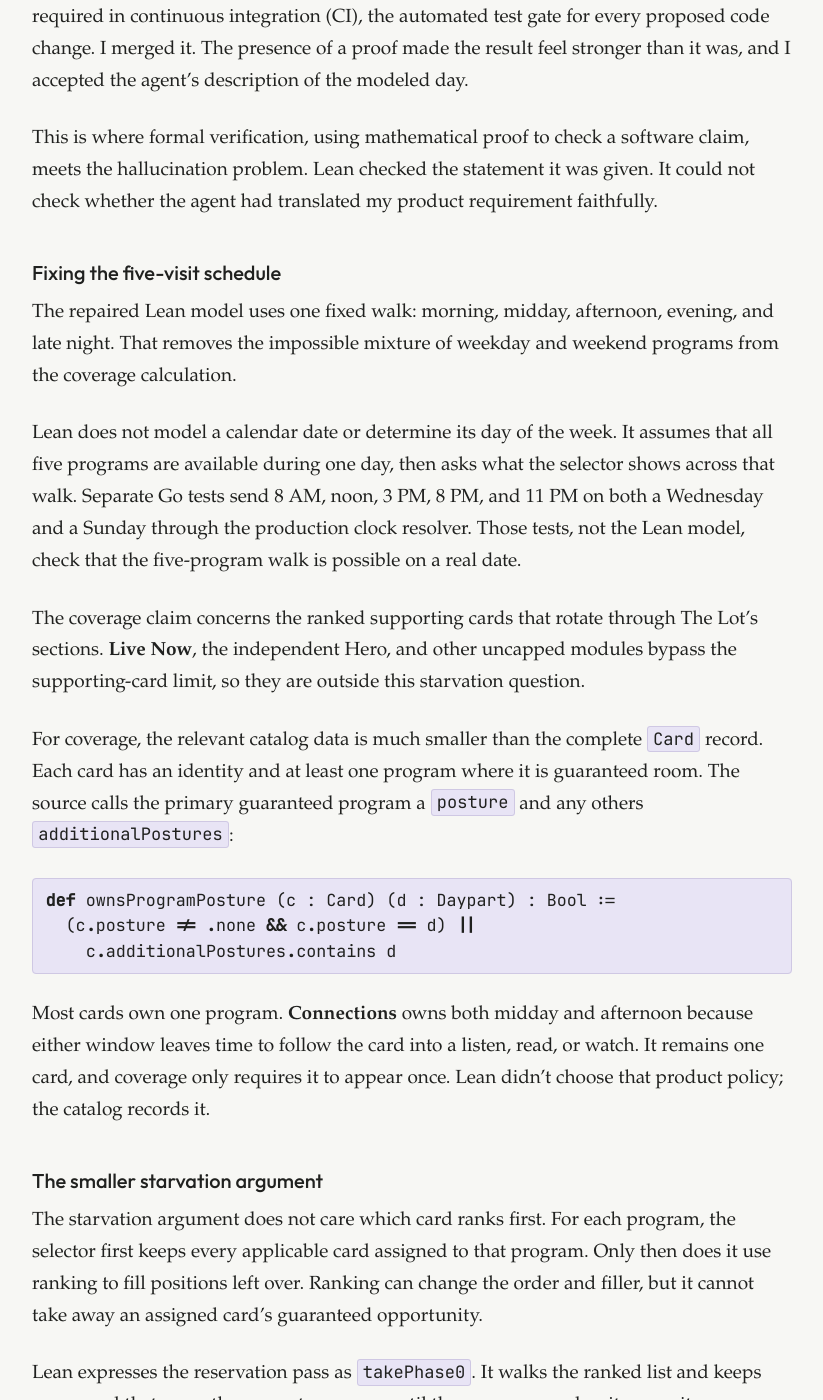
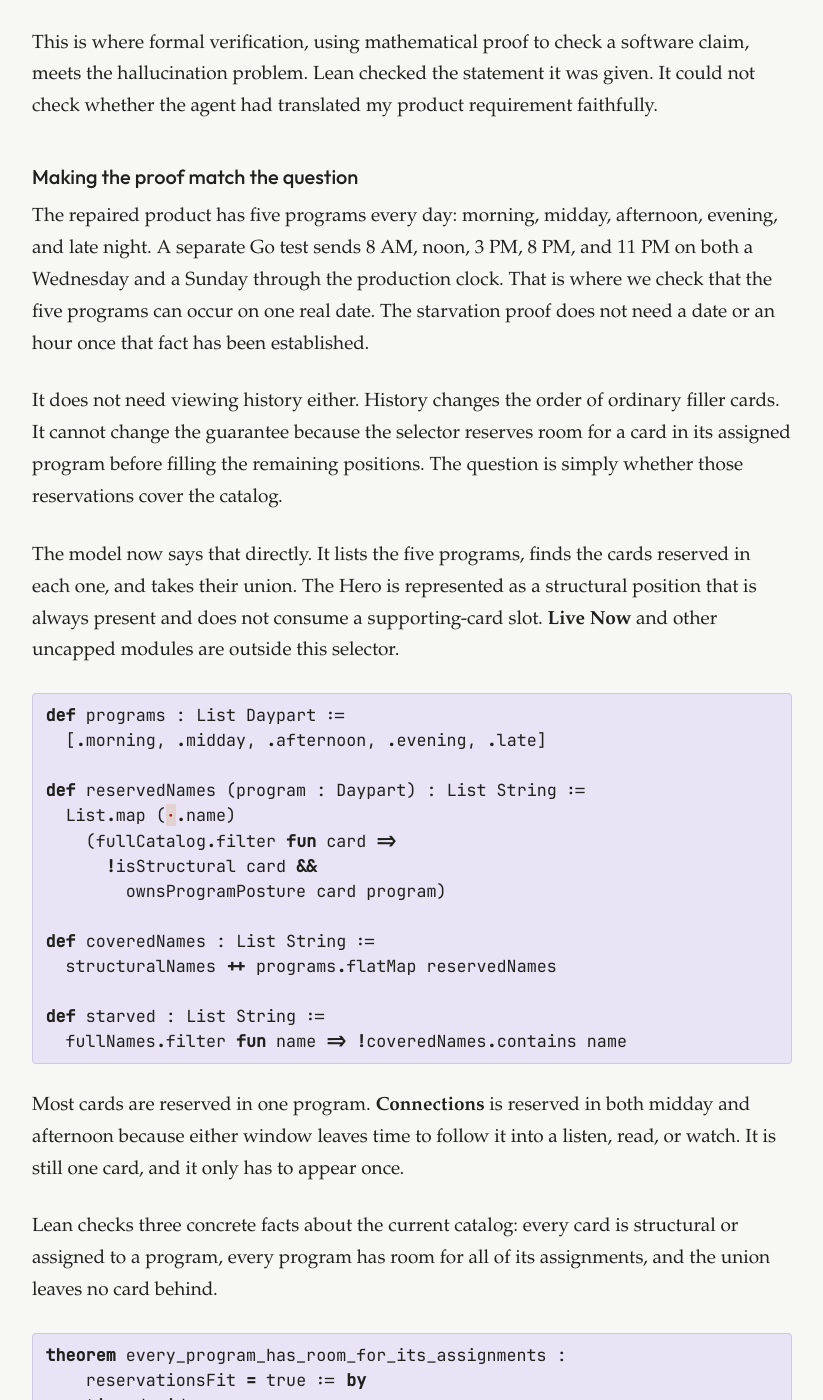
Before and after one commit to cmeiklejohn/cmeiklejohn.github.io, a Jekyll site: the page built from _posts/2026-08-24-every-card-will-show.markdown, in a window 1280 px wide and 1400 px high, scrolled down 8093 px. Shown: the whole window, without its empty margins (228-1051 px from the left). Built offline with Jekyll 4.4.1, drawn with Linux system fonts in a browser that asks for light colours; some of the changed text lies outside the part shown.

Commit message:
Clarify the minimal Lot starvation proof

````diff
--- a/_posts/2026-08-24-every-card-will-show.markdown
+++ b/_posts/2026-08-24-every-card-will-show.markdown
@@ -93,7 +93,7 @@
 
 The Lean code ended up doing two jobs. It checked whether the catalog was covered across five programs, and it reproduced enough of the production selector to compare Lean's output with Go's. Those jobs require different levels of detail. The coverage property needs program assignments, reservations, and capacities. The production comparison also needs the scoring and ordering rules. Those extra rules are part of the implementation twin, not the starvation argument.
 
-The shape of this setup came from [Cedar](https://docs.cedarpolicy.com/other/security.html), the open-source language developed at AWS for deciding who is allowed to do what in an application. Cedar has a model written in Lean and a separate engine, the Rust program that makes real authorization decisions. It connects them with [differential testing](https://en.wikipedia.org/wiki/Differential_testing): generate an input, run it through both implementations, and check that they produce the same result. The proofs establish properties of the model; the differential tests check that the live engine continues to behave like it. We followed that pattern for The Lot's supporting-card selector.
+We followed the verification shape used by [Cedar](https://docs.cedarpolicy.com/other/security.html), the open-source authorization language developed at AWS. Cedar has a model in Lean and a separate Rust engine, then uses [differential testing](https://en.wikipedia.org/wiki/Differential_testing) to compare their results. The proofs establish properties of the model; the comparisons check that the production implementation still behaves like it.
 
 ### Lean proved the wrong day
 
@@ -105,70 +105,46 @@
 
 This is where formal verification, using mathematical proof to check a software claim, meets the hallucination problem. Lean checked the statement it was given. It could not check whether the agent had translated my product requirement faithfully.
 
-### Fixing the five-visit schedule
+### Making the proof match the question
 
-The repaired Lean model uses one fixed walk: morning, midday, afternoon, evening, and late night. That removes the impossible mixture of weekday and weekend programs from the coverage calculation.
+The repaired product has five programs every day: morning, midday, afternoon, evening, and late night. A separate Go test sends 8 AM, noon, 3 PM, 8 PM, and 11 PM on both a Wednesday and a Sunday through the production clock. That is where we check that the five programs can occur on one real date. The starvation proof does not need a date or an hour once that fact has been established.
 
-Lean does not model a calendar date or determine its day of the week. It assumes that all five programs are available during one day, then asks what the selector shows across that walk. Separate Go tests send 8 AM, noon, 3 PM, 8 PM, and 11 PM on both a Wednesday and a Sunday through the production clock resolver. Those tests, not the Lean model, check that the five-program walk is possible on a real date.
+It does not need viewing history either. History changes the order of ordinary filler cards. It cannot change the guarantee because the selector reserves room for a card in its assigned program before filling the remaining positions. The question is simply whether those reservations cover the catalog.
 
-The coverage claim concerns the ranked supporting cards that rotate through The Lot's sections. **Live Now**, the independent Hero, and other uncapped modules bypass the supporting-card limit, so they are outside this starvation question.
-
-For coverage, the relevant catalog data is much smaller than the complete `Card` record. Each card has an identity and at least one program where it is guaranteed room. The source calls the primary guaranteed program a `posture` and any others `additionalPostures`:
+The model now says that directly. It lists the five programs, finds the cards reserved in each one, and takes their union. The Hero is represented as a structural position that is always present and does not consume a supporting-card slot. **Live Now** and other uncapped modules are outside this selector.
 
 ```lean
-def ownsProgramPosture (c : Card) (d : Daypart) : Bool :=
-  (c.posture != .none && c.posture == d) ||
-    c.additionalPostures.contains d
+def programs : List Daypart :=
+  [.morning, .midday, .afternoon, .evening, .late]
+
+def reservedNames (program : Daypart) : List String :=
+  List.map (·.name)
+    (fullCatalog.filter fun card =>
+      !isStructural card &&
+        ownsProgramPosture card program)
+
+def coveredNames : List String :=
+  structuralNames ++ programs.flatMap reservedNames
+
+def starved : List String :=
+  fullNames.filter fun name => !coveredNames.contains name
 ```
 
-Most cards own one program. **Connections** owns both midday and afternoon because either window leaves time to follow the card into a listen, read, or watch. It remains one card, and coverage only requires it to appear once. Lean didn't choose that product policy; the catalog records it.
+Most cards are reserved in one program. **Connections** is reserved in both midday and afternoon because either window leaves time to follow it into a listen, read, or watch. It is still one card, and it only has to appear once.
 
-### The smaller starvation argument
-
-The starvation argument does not care which card ranks first. For each program, the selector first keeps every applicable card assigned to that program. Only then does it use ranking to fill positions left over. Ranking can change the order and filler, but it cannot take away an assigned card's guaranteed opportunity.
-
-Lean expresses the reservation pass as `takePhase0`. It walks the ranked list and keeps every card that owns the current program until the program reaches its capacity:
+Lean checks three concrete facts about the current catalog: every card is structural or assigned to a program, every program has room for all of its assignments, and the union leaves no card behind.
 
 ```lean
-def takePhase0 (sorted : List Card) (d : Daypart)
-    (max : Nat) : List String :=
-  sorted.foldl (init := []) fun keep u =>
-    if keep.length >= max then keep
-    else if ownsProgramPosture u d then keep ++ [u.name]
-    else keep
-```
+theorem every_program_has_room_for_its_assignments :
+    reservationsFit = true := by
+  native_decide
 
-The capacities are sized to the assignments in the catalog. Lean checks the number of cards assigned to morning, midday, afternoon, evening, and late night:
-
-```lean
-theorem programmed_capacities_match_catalog :
-    (fivePostures.map fun posture =>
-      (fullCatalog.filter fun c => ownsProgramPosture c posture).length) =
-    [10, 13, 11, 10, 10] := by
+theorem five_program_reservations_starve_no_card :
+    starved = [] := by
   native_decide
 ```
 
-Those are also the five program limits. In other words, the guarantee comes from assigning every ranked card at least one program, reserving those cards before ordinary ranking, and providing enough room for all the assignments. Ranking determines order and fills holes left by cards that are not applicable. It is not the source of the no-starvation guarantee.
-
-The smaller theorem suggested by this design would quantify over any ranking: if every card owns one of the five programs, each program has room for all of its owners, and the selector keeps owners first, then the union of the five programs contains every card. The exact scores and resulting order would disappear from the statement.
-
-The current Lean coverage theorem does not state that general result. It executes the complete production-like selector on the current catalog and checks the resulting union. That is a valid finite check, but it makes the model more complicated than the starvation property requires.
-
-Lean runs the complete catalog through the five modeled programs. Two small helpers turn those outputs into the coverage question:
-
-```lean
-def covered (keeps : List (List String)) (name : String) : Bool :=
-  keeps.any (fun visit => visit.contains name)
-
-def missing (keeps : List (List String)) (catalog : List String) :
-    List String :=
-  (catalog.filter (fun name => !(covered keeps name))).mergeSort
-    (fun a b => a ≤ b)
-```
-
-`covered` asks whether one card name appears in at least one of the five lists. `missing` applies that question to the complete modeled catalog. The coverage checks require the result to be empty under each fixed event-lead and tour configuration they evaluate.
-
-This is a finite check of the current catalog and modeled selector. It does not prove that arbitrary eligibility or mode changes during the day preserve coverage. The structural protection is the reservation pass and the matching capacities above: ordinary ranking happens after the cards promised room in that program have been kept.
+This is deliberately a finite proof about the current catalog and its reservations. It does not contain a calendar day, hours, history, scores, affinities, deadline state, tour state, or card ordering because none of those variables is part of the claim. The more detailed model still exists, but it has a different job: comparing the production selector with Lean.
 
 ### Connecting Lean back to Go
 
````
Also changed, not shown: _drafts/every-card-will-show-three-pass-audit.md (+11 -11 lines).
